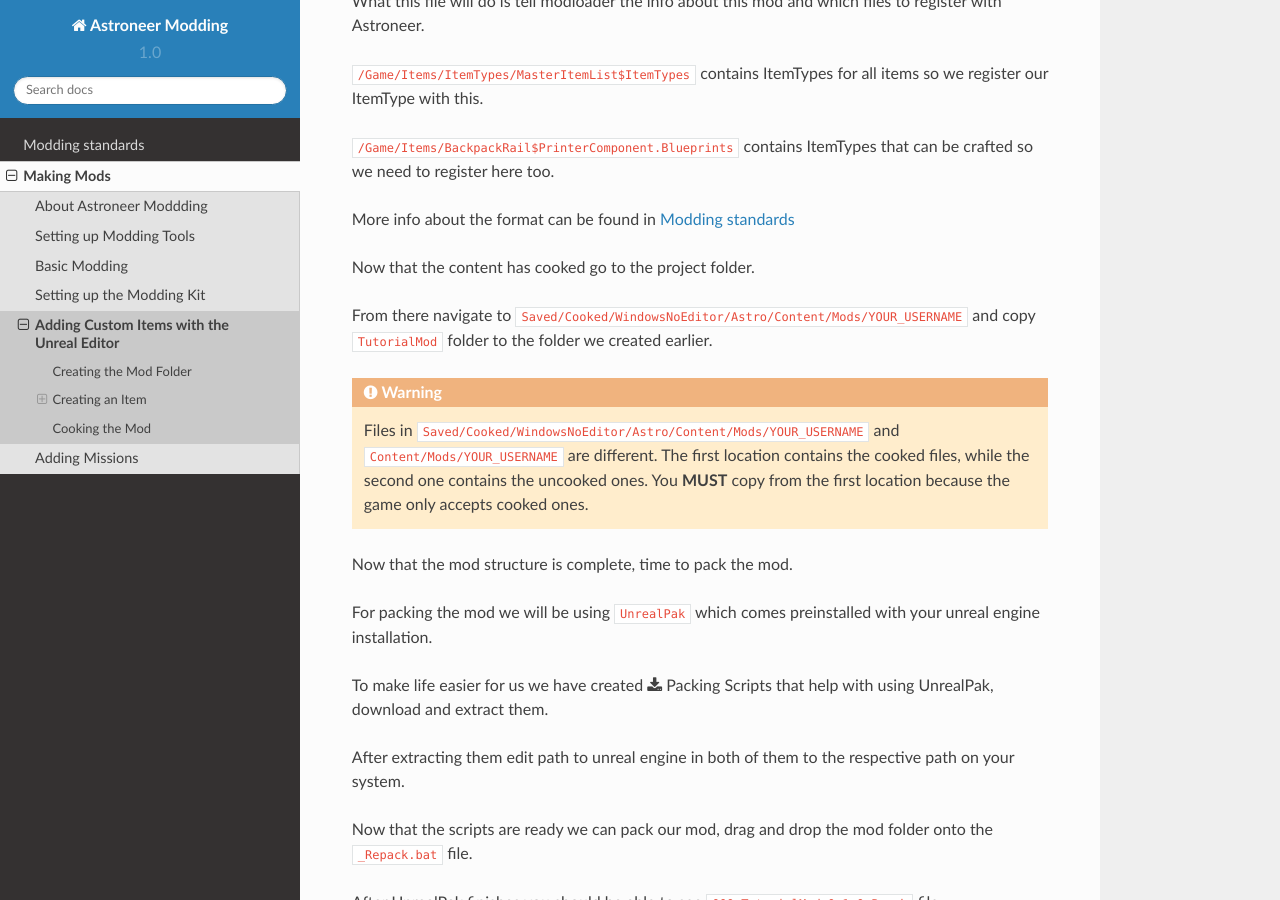
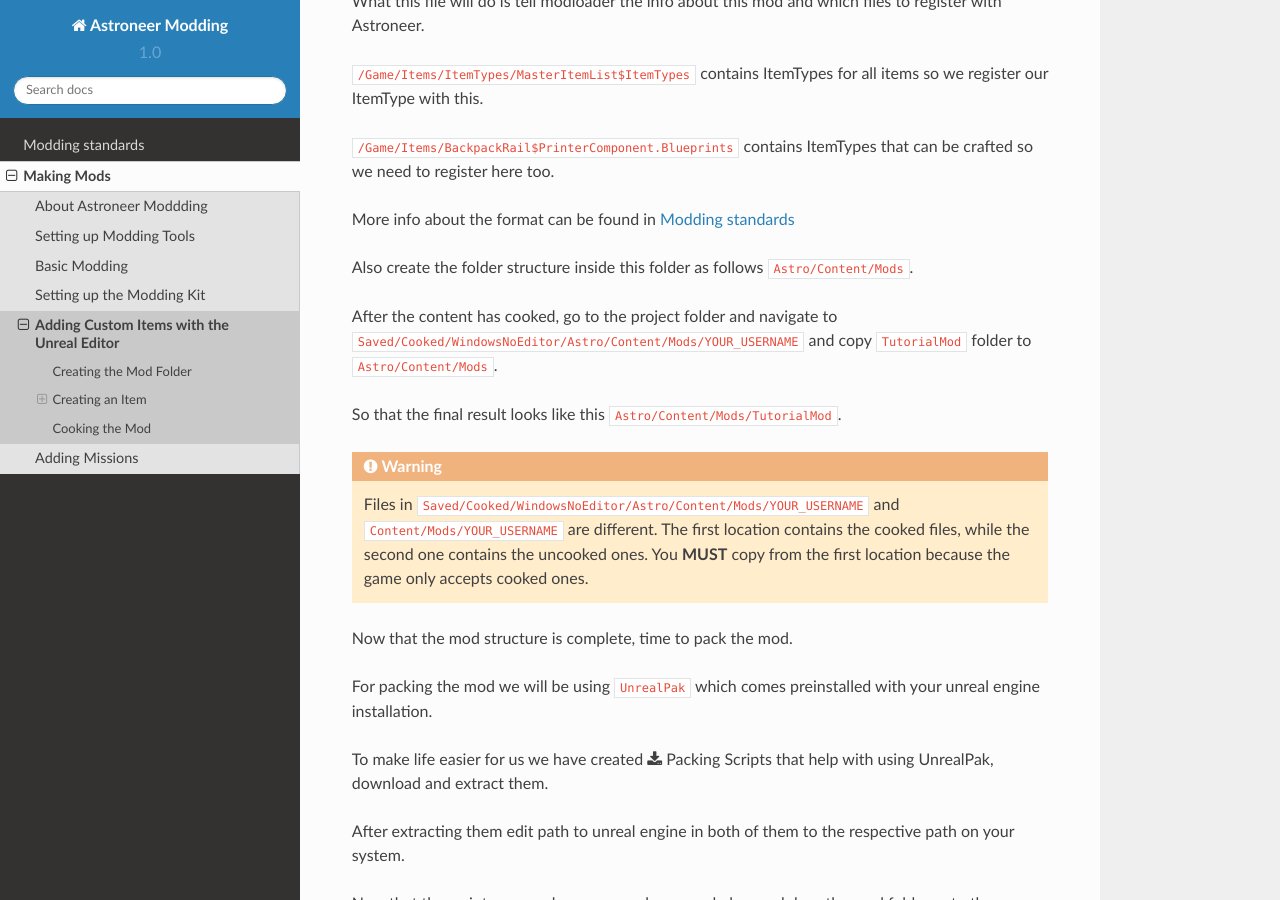
Before and after one commit to AstroTechies/astroneermodding, a Sphinx documentation site: the page built from docs/guides/kitModding.rst, in a window 1280 px wide and 900 px high, scrolled down 3365 px. Built offline with Sphinx 7.4.7 and the Read the Docs theme 2.0.0, drawn with Linux system fonts in a browser that asks for light colours.

Commit message:
fix cooked path tutorial

```diff
--- a/docs/guides/kitModding.rst
+++ b/docs/guides/kitModding.rst
@@ -139,10 +139,11 @@
 
 More info about the format can be found in :doc:`../standards/index`
 
+Also create the folder structure inside this folder as follows ``Astro/Content/Mods``.
 
-Now that the content has cooked go to the project folder.
+After the content has cooked, go to the project folder and navigate to ``Saved/Cooked/WindowsNoEditor/Astro/Content/Mods/YOUR_USERNAME`` and copy ``TutorialMod`` folder to ``Astro/Content/Mods``.
 
-From there navigate to ``Saved/Cooked/WindowsNoEditor/Astro/Content/Mods/YOUR_USERNAME`` and copy ``TutorialMod`` folder to the folder we created earlier.
+So that the final result looks like this ``Astro/Content/Mods/TutorialMod``.
 
 .. warning::
     Files in ``Saved/Cooked/WindowsNoEditor/Astro/Content/Mods/YOUR_USERNAME`` and ``Content/Mods/YOUR_USERNAME`` are different.
```
